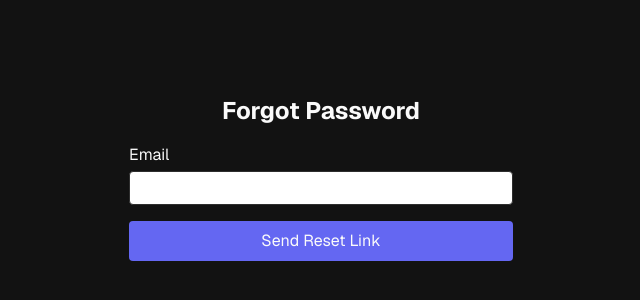
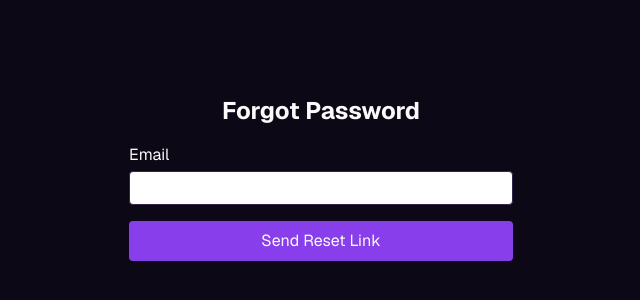
Before and after one commit to nahusayn-lang/agency-os, a Next.js app: page /forgot-password in a window 1280 px wide. Shown: the part 222-522 px from the top of the page, without its empty margins (319-959 px from the left). Built offline with nearby package versions, Linux system fonts and the light colour scheme; no server answers.

Commit message:
Updated project

```diff
--- a/src/app/globals.css
+++ b/src/app/globals.css
@@ -23,29 +23,30 @@
     --input: 0 0% 89.8%;
     --ring: 0 0% 3.9%;
     --radius: 0.625rem;
-    --indigo: 239 84% 67%;
-    --indigo-dim: 239 84% 67% / 0.15;
+    --violet: 266 80% 58%;
+    --violet-dim: 266 80% 58% / 0.15;
+    --accent-lime: 96 62% 68%;
   }
 
   .dark {
-    --background: 0 0% 7%;
+    --background: 260 45% 6%;
     --foreground: 0 0% 98%;
-    --card: 0 0% 10%;
+    --card: 262 40% 10%;
     --card-foreground: 0 0% 98%;
-    --popover: 0 0% 10%;
+    --popover: 262 40% 10%;
     --popover-foreground: 0 0% 98%;
-    --primary: 239 84% 67%;
+    --primary: 266 80% 58%;
     --primary-foreground: 0 0% 98%;
-    --secondary: 0 0% 13%;
+    --secondary: 262 30% 14%;
     --secondary-foreground: 0 0% 98%;
-    --muted: 0 0% 13%;
+    --muted: 262 25% 14%;
     --muted-foreground: 0 0% 55%;
-    --accent: 0 0% 13%;
+    --accent: 262 30% 16%;
     --accent-foreground: 0 0% 98%;
     --destructive: 0 62.8% 30.6%;
-    --border: 0 0% 18%;
-    --input: 0 0% 13%;
-    --ring: 239 84% 67%;
+    --border: 262 35% 22%;
+    --input: 262 30% 14%;
+    --ring: 266 80% 58%;
   }
 
   * {
--- a/src/components/header.tsx
+++ b/src/components/header.tsx
@@ -4,6 +4,7 @@ import { getDashboardPathForRole } from "@/lib/auth/roles";
 import { NotificationBell } from "@/components/notification-bell";
 import Sidebar from "@/components/sidebar";
 import SidebarClient from "@/components/sidebar-client";
+import TopNav from "@/components/topnav";
 
 function formatDisplayName(name?: string | null, email?: string | null) {
   if (name && name.trim() !== "") return name;
@@ -25,7 +26,8 @@ export default async function Header() {
   return (
     <>
       <Sidebar />
-      <header className="border-b border-white/[0.06] bg-[#0d0d12] lg:ml-64 sticky top-0 z-30">
+      <TopNav />
+      <header className="border-b border-violet-400/[0.12] bg-[#0e0526] lg:ml-64 sticky top-14 z-30">
         <div className="mx-auto flex h-14 max-w-7xl items-center justify-between px-4">
           <div className="flex items-center gap-3">
             <SidebarClient profile={{ id: profile.id, name: displayName, role: profile.role, email: profile.email, dashboardPath }} />
@@ -35,8 +37,8 @@ export default async function Header() {
           </div>
           <div className="flex items-center gap-3">
             <NotificationBell userId={profile.id} />
-            <div className="w-7 h-7 rounded-full bg-indigo-500/20 flex items-center justify-center">
-              <span className="text-indigo-300 text-xs font-semibold">
+            <div className="w-7 h-7 rounded-full bg-violet-500/20 flex items-center justify-center">
+              <span className="text-violet-300 text-xs font-semibold">
                 {displayName.charAt(0).toUpperCase()}
               </span>
             </div>
--- a/src/components/sidebar-client.tsx
+++ b/src/components/sidebar-client.tsx
@@ -12,14 +12,14 @@ export default function SidebarClient({ profile }: {
   const isFounder = profile.role === "super_admin";
   const showTasksLink = ["admin", "super_admin"].includes(profile.role || "");
 
-  const linkClass = "flex items-center gap-3 px-3 py-2 rounded-lg text-sm text-white/40 hover:text-white/80 hover:bg-indigo-500/10 transition-colors";
+  const linkClass = "flex items-center gap-3 px-3 py-2 rounded-lg text-sm text-white/40 hover:text-white/80 hover:bg-violet-500/10 transition-colors";
 
   return (
     <>
       <button
         aria-label="Open menu"
         onClick={() => setOpen(true)}
-        className="p-2 rounded-lg hover:bg-indigo-500/10 lg:hidden text-white/50 hover:text-white/80 transition-colors"
+        className="p-2 rounded-lg hover:bg-violet-500/10 lg:hidden text-white/50 hover:text-white/80 transition-colors"
       >
         <Menu size={20} />
       </button>
@@ -27,11 +27,11 @@ export default function SidebarClient({ profile }: {
       {open && (
         <div className="fixed inset-0 z-50 lg:hidden">
           <div className="absolute inset-0 bg-black/60" onClick={() => setOpen(false)} />
-          <aside className="absolute left-0 top-0 bottom-0 w-72 bg-[#0d0d12] border-r border-white/[0.06] flex flex-col">
-            <div className="flex items-center justify-between px-4 py-5 border-b border-white/[0.06]">
+          <aside className="absolute left-0 top-0 bottom-0 w-72 bg-[#0e0526] border-r border-violet-400/[0.12] flex flex-col">
+            <div className="flex items-center justify-between px-4 py-5 border-b border-violet-400/[0.12]">
               <div className="flex items-center gap-3">
-                <div className="w-7 h-7 rounded-lg bg-indigo-500/20 flex items-center justify-center">
-                  <span className="text-indigo-300 text-xs font-bold">A</span>
+                <div className="w-7 h-7 rounded-lg bg-violet-500/20 flex items-center justify-center">
+                  <span className="text-violet-300 text-xs font-bold">A</span>
                 </div>
                 <span className="text-sm font-semibold text-white">Agency OS</span>
               </div>
@@ -63,7 +63,7 @@ export default function SidebarClient({ profile }: {
                 <FileText size={15} /> Reports
               </Link>
 
-              <div className="border-t border-white/[0.06] my-3" />
+              <div className="border-t border-violet-400/[0.12] my-3" />
 
               <p className="text-[10px] text-white/25 uppercase tracking-widest px-3 pb-1">Tracking</p>
               <Link href="/attendance" onClick={() => setOpen(false)} className={linkClass}>
@@ -81,7 +81,7 @@ export default function SidebarClient({ profile }: {
 
               {isFounder && (
                 <>
-                  <div className="border-t border-white/[0.06] my-3" />
+                  <div className="border-t border-violet-400/[0.12] my-3" />
                   <p className="text-[10px] text-white/25 uppercase tracking-widest px-3 pb-1">Admin</p>
                   <Link href="/admin/users" onClick={() => setOpen(false)} className={linkClass}>
                     <Users size={15} /> Users
@@ -90,7 +90,7 @@ export default function SidebarClient({ profile }: {
               )}
             </nav>
 
-            <div className="px-3 py-4 border-t border-white/[0.06]">
+            <div className="px-3 py-4 border-t border-violet-400/[0.12]">
               <LogoutButton />
             </div>
           </aside>
--- a/src/components/sidebar.tsx
+++ b/src/components/sidebar.tsx
@@ -11,14 +11,14 @@ export default async function Sidebar() {
   const isFounder = profile.role === "super_admin";
   const showTasksLink = ["admin", "super_admin"].includes(profile.role || "");
 
-  const linkClass = "flex items-center gap-3 px-3 py-2 rounded-lg text-sm text-white/40 hover:text-white/80 hover:bg-indigo-500/10 transition-colors";
+  const linkClass = "flex items-center gap-3 px-3 py-2 rounded-lg text-sm text-white/40 hover:text-white/80 hover:bg-violet-500/10 transition-colors";
 
   return (
-    <aside className="hidden lg:flex lg:flex-col lg:fixed lg:inset-y-0 lg:w-64 lg:z-40 bg-[#0d0d12] border-r border-white/[0.06]">
+    <aside className="hidden lg:flex lg:flex-col lg:fixed lg:inset-y-0 lg:w-64 lg:z-40 bg-[#0e0526] border-r border-violet-400/[0.12]">
       <div className="flex flex-col h-full">
-        <div className="flex items-center gap-3 px-4 py-5 border-b border-white/[0.06]">
-          <div className="w-7 h-7 rounded-lg bg-indigo-500/20 flex items-center justify-center">
-            <span className="text-indigo-300 text-xs font-bold">A</span>
+        <div className="flex items-center gap-3 px-4 py-5 border-b border-violet-400/[0.12]">
+          <div className="w-7 h-7 rounded-lg bg-violet-500/20 flex items-center justify-center">
+            <span className="text-violet-300 text-xs font-bold">A</span>
           </div>
           <Link href={dashboardPath} className="text-sm font-semibold text-white">
             Agency OS
@@ -48,7 +48,7 @@ export default async function Sidebar() {
             <FileText size={15} /> Reports
           </Link>
 
-          <div className="border-t border-white/[0.06] my-3" />
+          <div className="border-t border-violet-400/[0.12] my-3" />
 
           <p className="text-[10px] text-white/25 uppercase tracking-widest px-3 pb-1">Tracking</p>
           <Link href="/attendance" className={linkClass}>
@@ -66,7 +66,7 @@ export default async function Sidebar() {
 
           {isFounder && (
             <>
-              <div className="border-t border-white/[0.06] my-3" />
+              <div className="border-t border-violet-400/[0.12] my-3" />
               <p className="text-[10px] text-white/25 uppercase tracking-widest px-3 pb-1">Admin</p>
               <Link href="/admin/users" className={linkClass}>
                 <Users size={15} /> Users
@@ -75,7 +75,7 @@ export default async function Sidebar() {
           )}
         </nav>
 
-        <div className="px-3 py-4 border-t border-white/[0.06]">
+        <div className="px-3 py-4 border-t border-violet-400/[0.12]">
           <LogoutButton />
         </div>
       </div>
--- /dev/null
+++ b/src/components/topnav.tsx
@@ -0,0 +1,35 @@
+import Link from "next/link";
+import { requireUserProfile } from "@/lib/auth/session";
+import { getDashboardPathForRole } from "@/lib/auth/roles";
+import { LayoutDashboard, ClipboardList, CheckSquare, BookUser, CalendarCheck } from "lucide-react";
+
+export default async function TopNav() {
+  const profile = await requireUserProfile();
+  const dashboardPath = getDashboardPathForRole(profile.role);
+  const showTasksLink = ["admin", "super_admin"].includes(profile.role || "");
+
+  const linkClass =
+    "hidden md:flex items-center gap-2 px-3 py-2 rounded-lg text-[13px] font-medium text-white/75 hover:text-white hover:bg-white/10 transition-colors";
+
+  return (
+    <div className="hidden lg:flex items-center gap-1 h-14 px-4 lg:ml-64 bg-gradient-to-r from-[#3a0d8f] via-[#5b18c9] to-[#7c1fd6] sticky top-0 z-40 shadow-lg shadow-black/30">
+      <Link href={dashboardPath} className={linkClass}>
+        <LayoutDashboard size={15} /> Dashboard
+      </Link>
+      {showTasksLink && (
+        <Link href="/tasks" className={linkClass}>
+          <ClipboardList size={15} /> Tasks
+        </Link>
+      )}
+      <Link href="/my-tasks" className={linkClass}>
+        <CheckSquare size={15} /> My Tasks
+      </Link>
+      <Link href="/crm" className={linkClass}>
+        <BookUser size={15} /> CRM
+      </Link>
+      <Link href="/attendance" className={linkClass}>
+        <CalendarCheck size={15} /> Attendance
+      </Link>
+    </div>
+  );
+}
```
